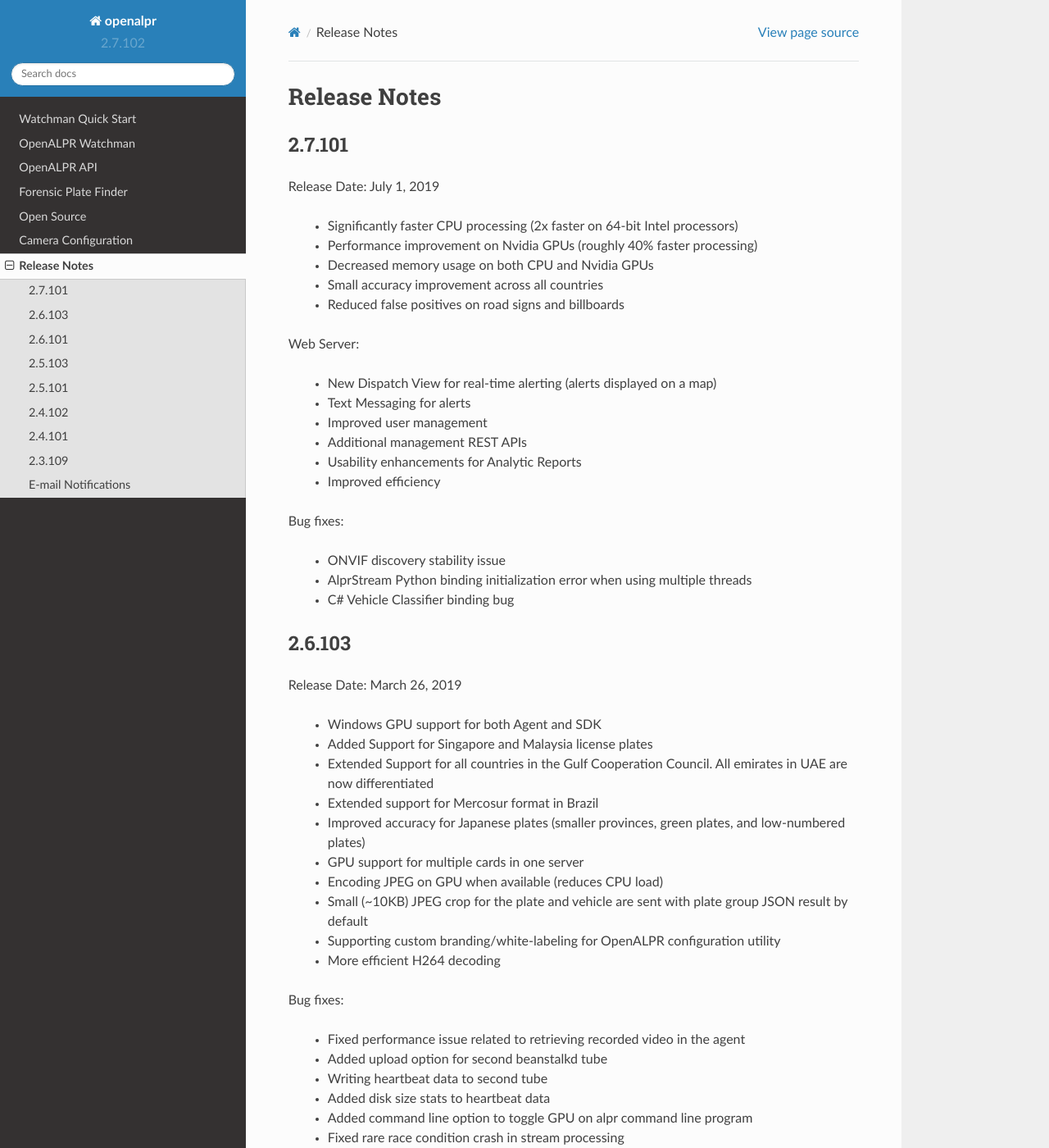
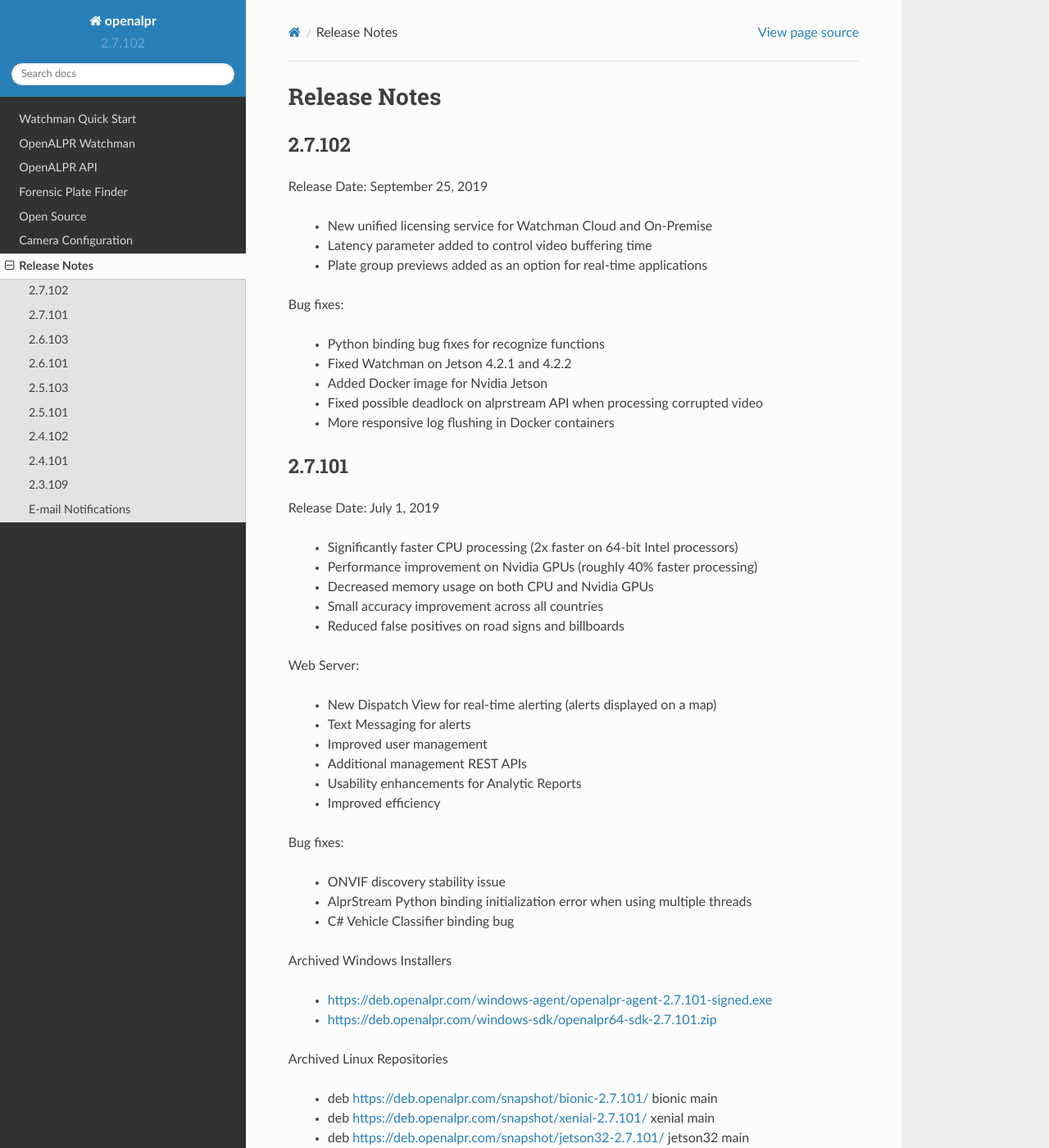
Before and after one commit to openalpr/doc, a Sphinx documentation site: the page built from source/release_notes.rst, in a window 1280 px wide and 1400 px high. Shown: the whole window at 82% size. Built offline with Sphinx 7.4.7 and the Read the Docs theme 2.0.0, drawn with Linux system fonts in a browser that asks for light colours; some of the changed text lies outside the part shown.

Commit message:
Updated release notes

```diff
--- a/source/release_notes.rst
+++ b/source/release_notes.rst
@@ -2,6 +2,26 @@
 ********************
 Release Notes
 ********************
+
+2.7.102
+========
+
+Release Date: September 25, 2019
+
+  - New unified licensing service for Watchman Cloud and On-Premise
+  - Latency parameter added to control video buffering time
+  - Plate group previews added as an option for real-time applications
+
+
+Bug fixes:
+
+  - Python binding bug fixes for recognize functions
+  - Fixed Watchman on Jetson 4.2.1 and 4.2.2
+  - Added Docker image for Nvidia Jetson
+  - Fixed possible deadlock on alprstream API when processing corrupted video
+  - More responsive log flushing in Docker containers
+
+
 
 2.7.101
 ========
@@ -28,6 +48,20 @@
   - ONVIF discovery stability issue
   - AlprStream Python binding initialization error when using multiple threads
   - C# Vehicle Classifier binding bug
+
+
+Archived Windows Installers
+
+  - https://deb.openalpr.com/windows-agent/openalpr-agent-2.7.101-signed.exe
+  - https://deb.openalpr.com/windows-sdk/openalpr64-sdk-2.7.101.zip
+
+Archived Linux Repositories
+
+  - deb https://deb.openalpr.com/snapshot/bionic-2.7.101/ bionic main
+  - deb https://deb.openalpr.com/snapshot/xenial-2.7.101/ xenial main
+  - deb https://deb.openalpr.com/snapshot/jetson32-2.7.101/ jetson32 main
+  - deb https://deb.openalpr.com/snapshot/jetson40-2.7.101/ jetson40 main
+
 
 2.6.103
 =========
```
